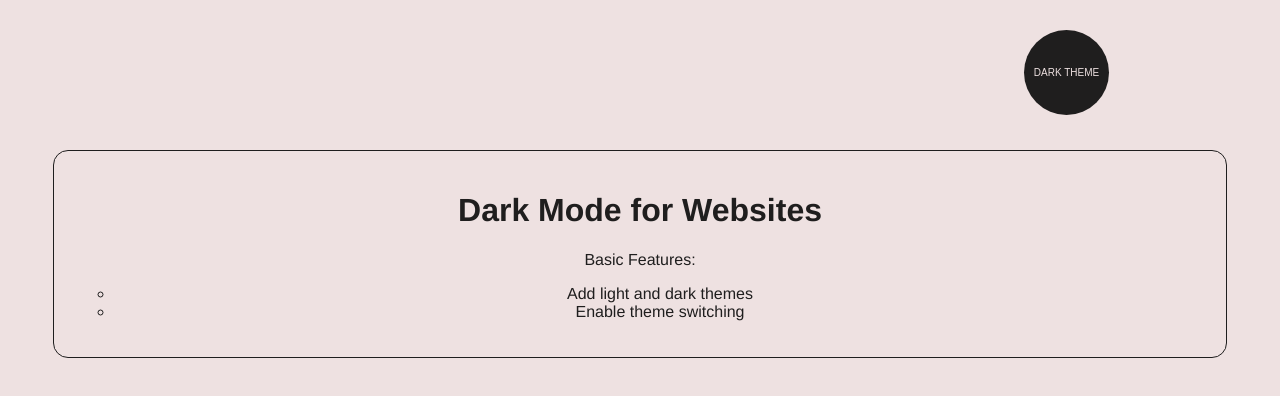
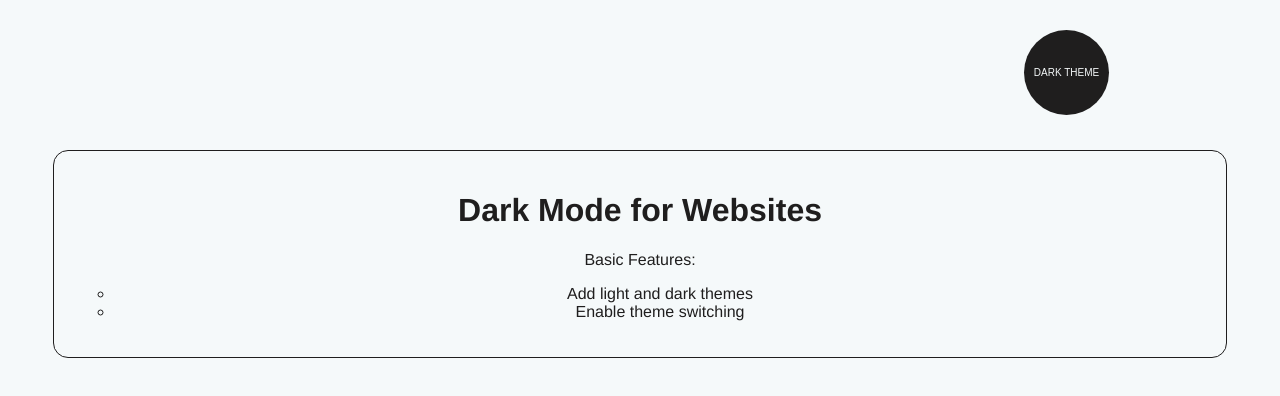
Before and after one commit to rmonsta/dark-theme, a plain HTML site: page index.html in a window 1280 px wide. Both pictures are taken after a click on the button "SWITCH THEME". Drawn offline with Linux system fonts and the light colour scheme.

Commit message:
main.css updated

```diff
--- a/main.css
+++ b/main.css
@@ -1,6 +1,6 @@
 :root {
     /* --green: #6dd86d; */
-    --white: #eee1e1;
+    --white: #f5f9fa;
     --black: #1f1e1e;
 }
 
@@ -12,7 +12,7 @@ body {
 
 .light-theme {
     color: #1f1e1e;
-    background: #eee1e1;
+    background: #f5f9fa;
 }
 
 .light-theme {
```
